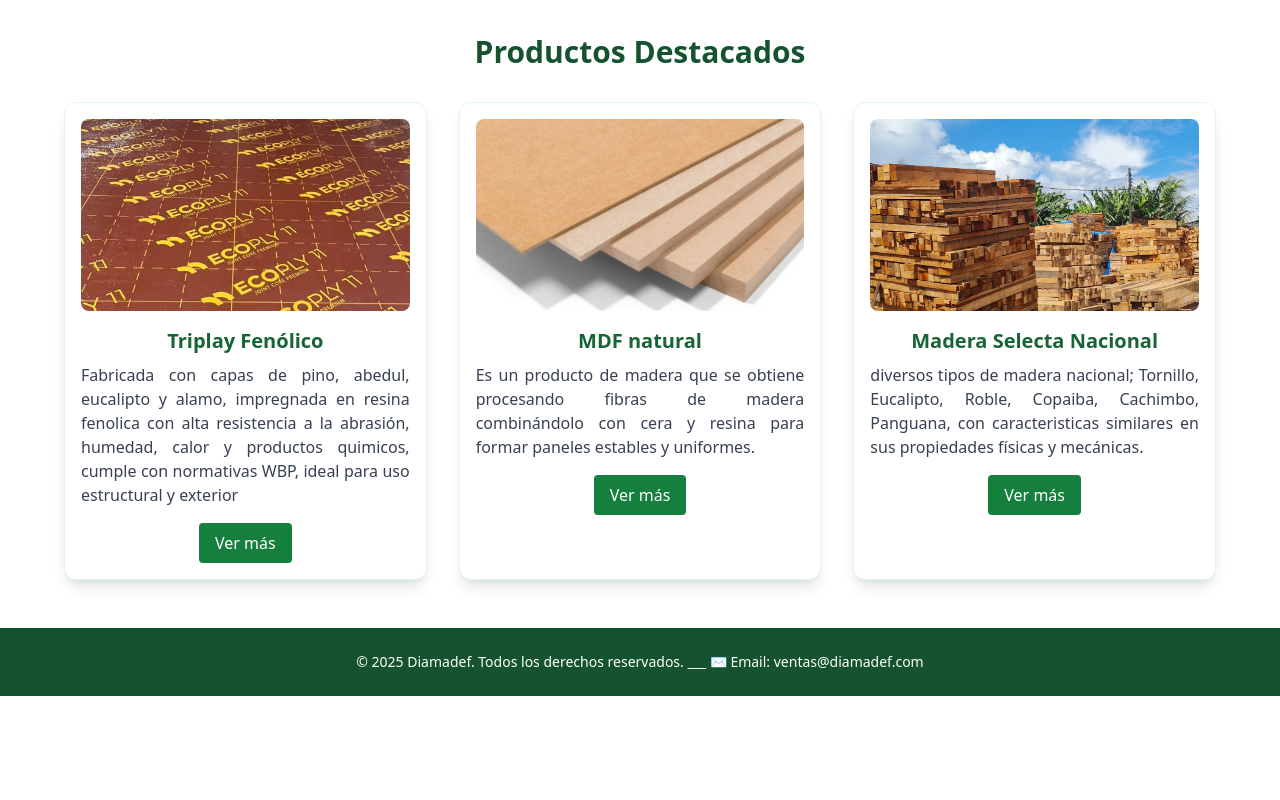
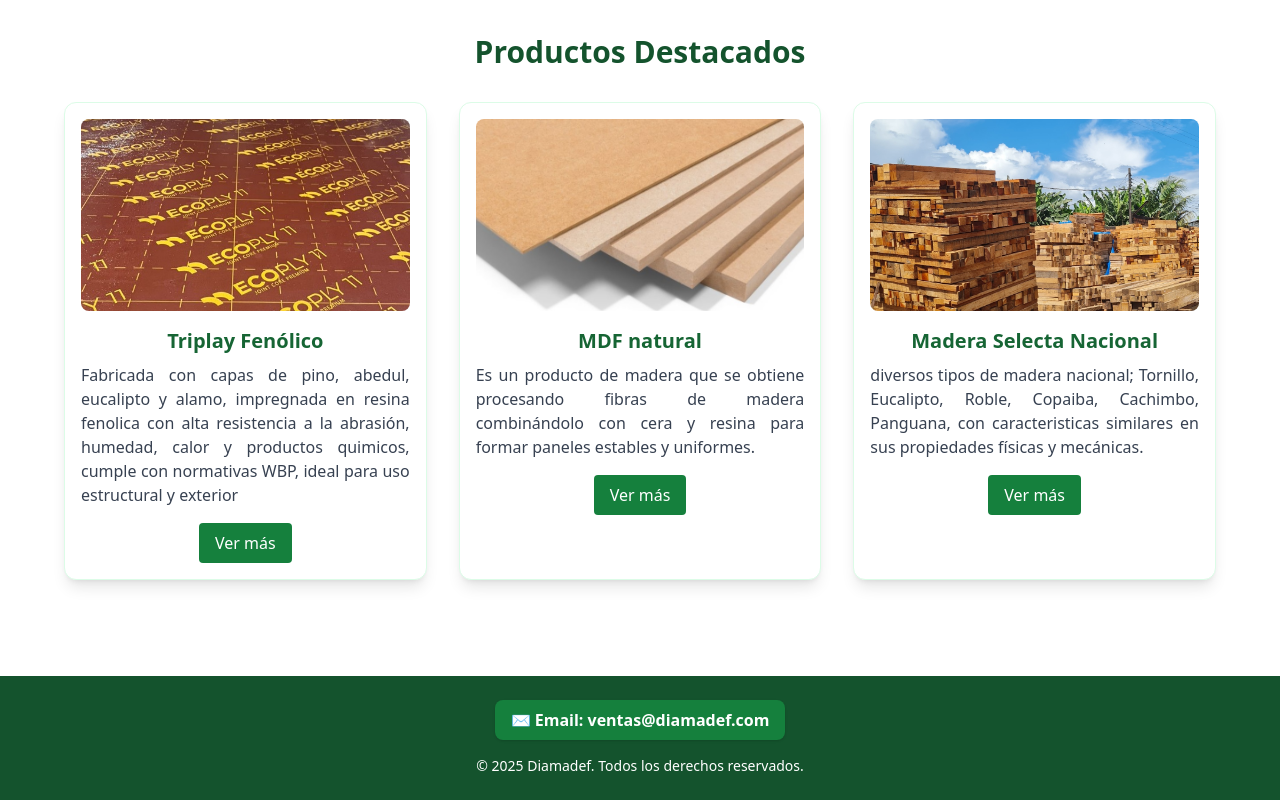
Before and after one commit to JLUIS14/diamadef-web, a React (Vite) app: page / in a window 1280 px wide. Shown: the part 1144-1944 px from the top of the page. Before the commit the page ends 1840 px from the top, so only its background shows below. Built offline with nearby package versions, Linux system fonts and the light colour scheme.

Commit message:
se actualizo el Footer se actualizo el navbar, galeria y servicios

```diff
--- a/src/components/layout/Footer.tsx
+++ b/src/components/layout/Footer.tsx
@@ -1,6 +1,22 @@
+export const Footer = () => {
+  return (
+    <footer className="bg-green-900 text-white py-6 mt-12">
+      <div className="container mx-auto px-4 text-center">
+        {/* Correo destacado */}
+        <div className="mb-4 flex justify-center">
+          <a
+            href="mailto:ventas@diamadef.com"
+            className="bg-green-700 text-white font-bold px-4 py-2 rounded-lg shadow hover:bg-yellow-300 transition-colors"
+          >
+           ✉️ Email:  ventas@diamadef.com
+          </a>
+        </div>
 
-export const Footer = () => (
-  <footer className="bg-green-900 text-white py-6 text-center">
-    <p className="text-sm">&copy; 2025 Diamadef. Todos los derechos reservados.   ___    ✉️ Email: ventas@diamadef.com</p>
-  </footer>
-);
+        {/* Derechos reservados */}
+        <p className="text-sm">
+          © {new Date().getFullYear()} Diamadef. Todos los derechos reservados.
+        </p>
+      </div>
+    </footer>
+  );
+};
--- a/src/components/layout/Navbar.tsx
+++ b/src/components/layout/Navbar.tsx
@@ -32,7 +32,6 @@ export const Navbar = () => {
   const [submenuOpen, setSubmenuOpen] = useState<number | null>(null);
   const [openServices, setOpenServices] = useState(false);
 
-  // Links a redes — cámbialos por los tuyos reales
   const socialLinks = {
     linkedin: "https://www.linkedin.com",
     facebook: "https://www.facebook.com",
@@ -56,6 +55,8 @@ export const Navbar = () => {
             title="Productos de Calidad Para Tus Proyectos"
           />
         </Link>
+        {/* Correo en móvil */}
+
 
         {/* Redes junto al logo */}
         <div className="hidden md:flex items-center gap-2 ml-4">
--- a/src/components/sections/ProductsSection.tsx
+++ b/src/components/sections/ProductsSection.tsx
@@ -4,7 +4,7 @@
 const products = [
   {
     name: "Tablones de Cedro",
-    img: "/assets/cedro.jpg", // pon una imagen real o referencial
+    img: "/assets/cedro.jpg", // imagen real o referencial
     desc: "Madera de alta calidad ideal para muebles finos y acabados.",
   },
   {
--- a/src/pages/Gallery.tsx
+++ b/src/pages/Gallery.tsx
@@ -4,11 +4,11 @@ export default function Gallery() {
   const images = [
     "/images/galeria/img12.jpg",
     "/images/galeria/mina1.jpg",
-    "/images/galeria/img6.jpg",
+    "/images/galeria/img17.jpg",
     "/images/galeria/img8.jpg",
     "/images/galeria/img1.jpg",
     "/images/galeria/img9.jpg",
-    "/images/galeria/img5.jpg",
+    "/images/galeria/img6.jpg",
     "/images/galeria/construccion.jpg",
     "/images/galeria/despacho.jpg",
   ];
--- a/src/pages/servicios/Cortes.tsx
+++ b/src/pages/servicios/Cortes.tsx
@@ -7,7 +7,7 @@ import {Link} from "react-router-dom";
 // Importa tus imágenes (colócalas en /src/assets o /public)
 import MaquinariaCorte from "@/assets/MaquinariaCorte.jpg";
 import ImagenCepillado from "@/assets/Corte.jpg";
-import ImagenMachihembrado from "@/assets/Machihembrado.jpg";
+import ImagenMachihembrado from "@/assets/Machihembrado1.jpg";
 
 export default function Servicios() {
   return (
```
Also changed, not shown: public/images/galeria/img17.jpg (added), src/assets/Machihembrado1.jpg (added).
